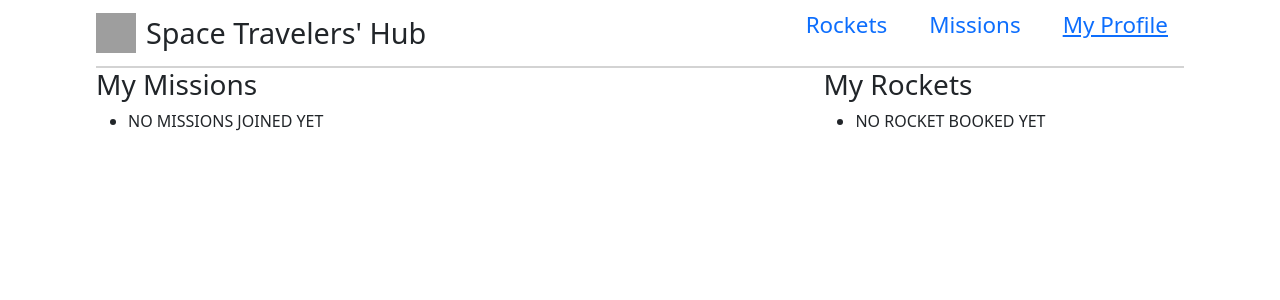
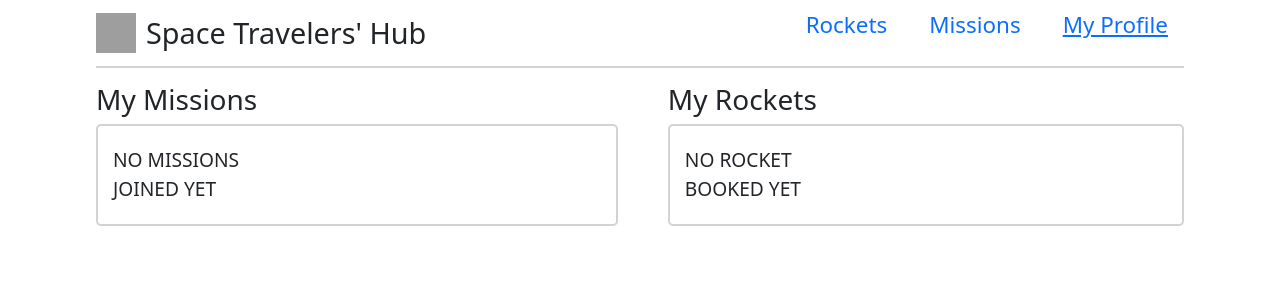
Before and after one commit to elisha2kyakpo1/space_travelers_hub, a React (Create React App) app: page /my-profile in a window 1280 px wide. Shown: the top 300 px of the page. Built offline with nearby package versions, Linux system fonts and the light colour scheme; grey boxes are pictures that could not be loaded.

Commit message:
Add more styling

```diff
--- a/src/components/MyProfile.css
+++ b/src/components/MyProfile.css
@@ -4,6 +4,26 @@
   margin: 0 6rem;
 }
 
+.rocket-name,
+.mission-name,
+.list-item {
+  list-style: none;
+  font-size: 1.2rem;
+  margin: 10px 5px;
+}
+
+.list {
+  border: 2px solid lightgray;
+  padding: 10px;
+  padding-right: 20rem;
+  border-radius: 5px;
+}
+
 .mission-booked {
-  margin-right: 500px;
+  margin-right: 50px;
 }
+
+.mission-booked,
+.rocket-booked {
+  margin-top: 15px;
+}
--- a/src/components/rockets/Rockets.js
+++ b/src/components/rockets/Rockets.js
@@ -2,6 +2,7 @@ import { useEffect } from 'react';
 import { useSelector, useDispatch } from 'react-redux';
 import {
   Button,
+  Badge,
 } from 'react-bootstrap';
 import './rockets.css';
 import { cancelRocketTicket, getRocketData, reserveRocketTicket } from '../../redux/rockets/Rockets';
@@ -38,9 +39,10 @@ const Rockets = () => {
                     {name}
                   </h4>
                   <p
+                    className="para"
                     color="textSecondary"
                   >
-                    {reserved && <span bg="info">Reserved</span>}
+                    {reserved && <Badge bg="info">Reserved</Badge>}
                     {description}
                   </p>
                 </div>
--- a/src/components/rockets/rockets.css
+++ b/src/components/rockets/rockets.css
@@ -7,6 +7,14 @@
   width: 250px;
 }
 
+.para {
+  font-size: 1.2rem;
+}
+
+.badge {
+  margin-right: 10px;
+}
+
 .img-div {
   margin-top: 20px;
 }
```
